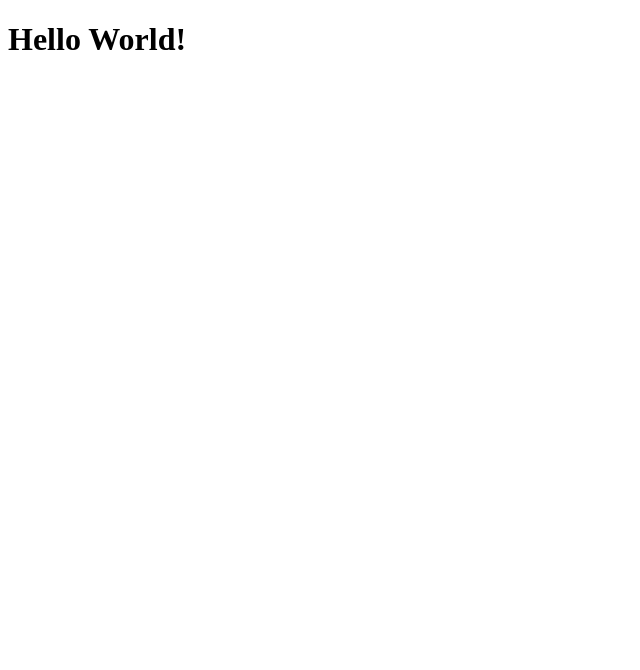
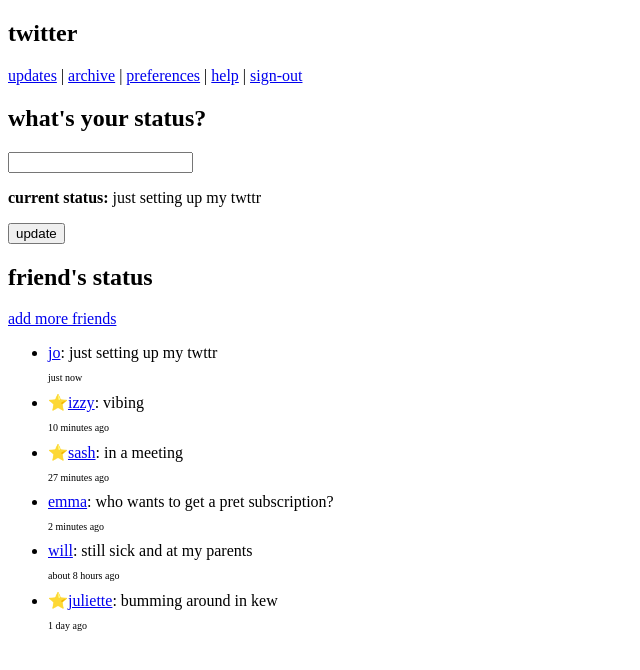
Before and after one commit to jo-rooke/html-early-twitter, a website: page index.html in a window 1280 px wide. Shown: the whole page, without its empty margins (0-640 px from the left). Drawn offline with Linux system fonts and the light colour scheme.

Commit message:
intial development of homepage- status and friend-status sections declared

```diff
--- a/index.html
+++ b/index.html
@@ -2,10 +2,30 @@
 <html lang="en">
   <head>
     <!-- You may want to change the site title -->
-    <title>foobar</title>
+    <title>twttr</title>
   </head>
   <body>
-    <!-- put your content below -->
-    <h1>Hello World!</h1>
+  <header>
+    <h2><strong>twitter</strong></h2>
+    <p><a href="updates.html">updates</a> | <a href="archive.html">archive</a> | <a href="preferences.html">preferences</a> | <a href="help.html">help</a> | <a href="signout.html">sign-out</a></p>
+  </header>
+  <section class="status">
+    <h1><strong>what's your status?</strong></h1>
+    <input type="text">
+    <p><strong>current status:</strong> just setting up my twttr</p>
+    <button type="button">update</button>
+  </section>
+  <section class="friends-status">
+    <h2><strong>friend's status</strong></h2>
+    <p><a href="findfriends.html">add more friends</a></p>
+    <ul>
+      <li><a href="index.html">jo</a>: just setting up my twttr <p style="font-size: 10px;">just now</p></li>
+      <li>⭐<a href="index.html">izzy</a>: vibing <p style="font-size: 10px;">10 minutes ago</p></li>
+      <li>⭐<a href="index.html">sash</a>: in a meeting<p style="font-size: 10px;">27 minutes ago</p></li>
+      <li> <a href="index.html">emma</a>: who wants to get a pret subscription?<p style="font-size: 10px;">2 minutes ago</p></li>
+      <li> <a href="index.html">will</a>: still sick and at my parents<p style="font-size: 10px;">about 8 hours ago</p></li>
+      <li>⭐<a href="index.html">juliette</a>: bumming around in kew <p style="font-size: 10px;">1 day ago</p></li>
+    </ul>
+  </section>
   </body>
 </html>
```
Also changed, not shown: archive.html (added), findfriends.html (added), help.html (added), preferences.html (added), signout.html (added), updates.html (added).
